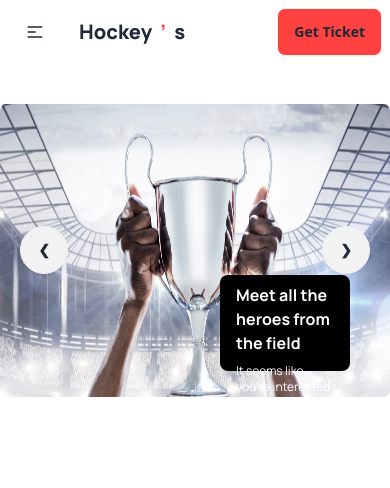
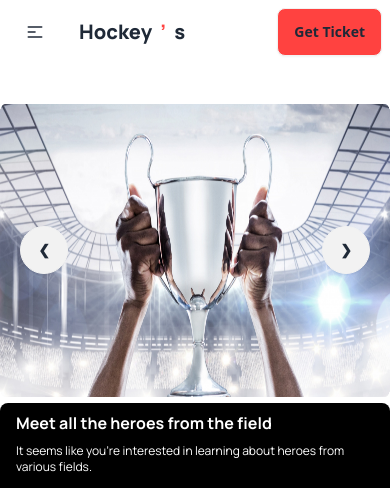
Before and after one commit to mahadi-fardin/assignment3, a plain HTML site: page index.html in a window 390 px wide. Shown: the top 488 px of the page. Drawn offline with nearby package versions, Linux system fonts and the light colour scheme; grey boxes are pictures that could not be loaded.

Commit message:
add to carousel

```diff
--- a/index.html
+++ b/index.html
@@ -111,7 +111,7 @@
                   </div>
                 </div>
               </div>
-              <div class="h-24 w-1/3  ml-auto mr-10 rounded-lg bg-black -translate-y-32 sm:flex-1 ">
+              <div class=" h-24 w-full mb-6 lg:w-1/3  ml-auto mr-10 rounded-lg bg-black lg:-translate-y-32  ">
                 <h4 class="text-white font-mp font-bold text-base py-2 px-4">Meet all the heroes from the field</h4>
                 <p class="text-white font-mp text-xs px-4"> It seems like you're interested in learning about heroes from various fields. </p>
             </div>
```
